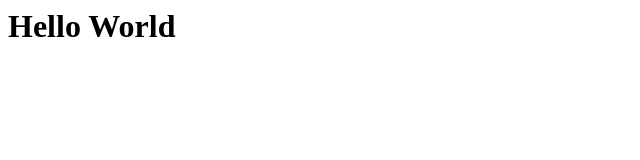
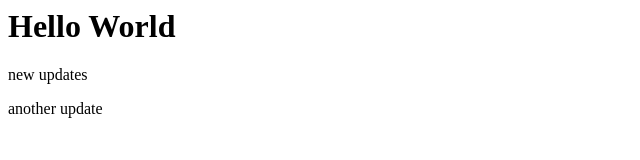
Before and after one commit to shivamdohare/splitmate, a plain HTML site: page index.html in a window 1280 px wide. Shown: the whole page, without its empty margins (0-640 px from the left). Drawn offline with Linux system fonts and the light colour scheme.

Commit message:
some new code

```diff
--- a/index.html
+++ b/index.html
@@ -1 +1,3 @@
 <h1>Hello World</h1>
+<p>new updates</p>
+<p>another update</p>
```
